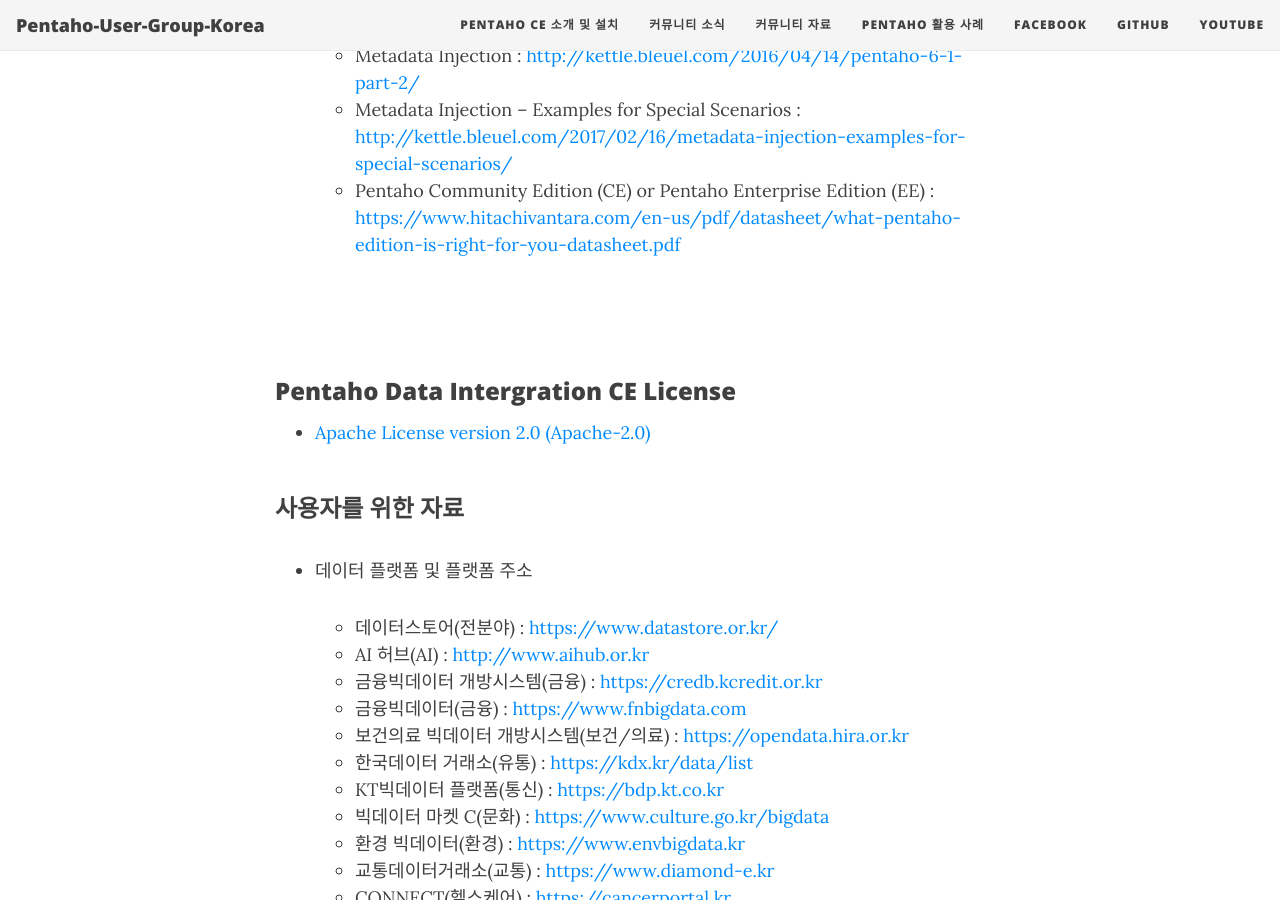
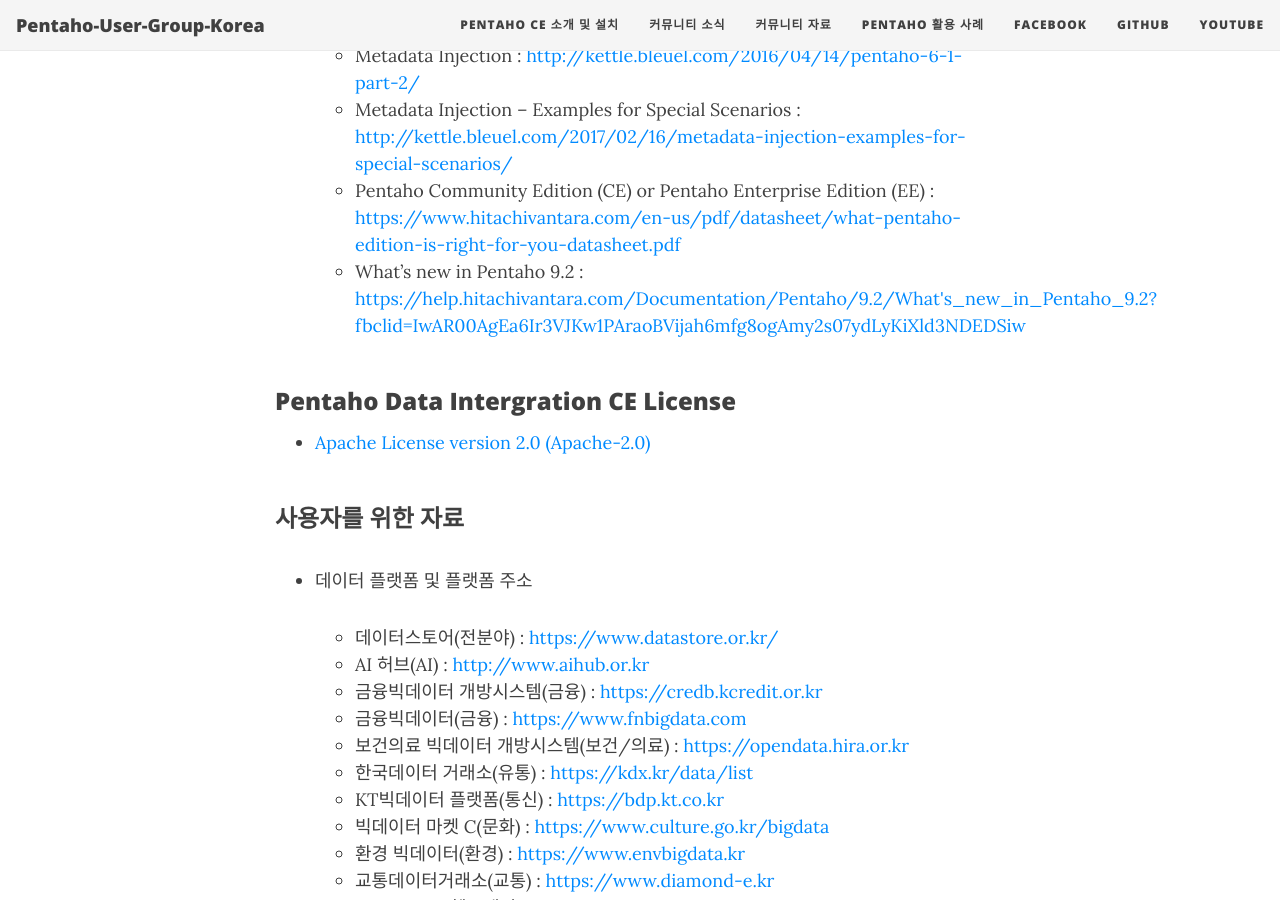
Before and after one commit to Pentaho-User-Group-Korea/Pentaho-User-Group-Korea.github.io, a Jekyll site: the page built from reference.md, in a window 1280 px wide and 900 px high, scrolled down 1954 px. Built offline with Jekyll 4.4.1, drawn with Linux system fonts in a browser that asks for light colours; nearby versions of some CDN libraries.

Commit message:
Update reference.md

```diff
--- a/reference.md
+++ b/reference.md
@@ -26,6 +26,7 @@ title: 커뮤니티 자료
 
 * [Pentaho CE 9.1 Download](https://sourceforge.net/projects/pentaho/files/Pentaho%209.1/)
 * [Pentaho CE 9.2 Download](https://sourceforge.net/projects/pentaho/files/Pentaho-9.2/)
+<br/>
 
 * 유용한 문서 및 저장소
   * Pentaho Coding Standards : <https://github.com/pentaho/pentaho-coding-standards>
@@ -51,7 +52,7 @@ title: 커뮤니티 자료
   * Metadata Injection : <http://kettle.bleuel.com/2016/04/14/pentaho-6-1-part-2/>
   * Metadata Injection – Examples for Special Scenarios : <http://kettle.bleuel.com/2017/02/16/metadata-injection-examples-for-special-scenarios/>
   * Pentaho Community Edition (CE) or Pentaho Enterprise Edition (EE) : <https://www.hitachivantara.com/en-us/pdf/datasheet/what-pentaho-edition-is-right-for-you-datasheet.pdf>
-
+  * What's new in Pentaho 9.2 : <https://help.hitachivantara.com/Documentation/Pentaho/9.2/What's_new_in_Pentaho_9.2?fbclid=IwAR00AgEa6Ir3VJKw1PAraoBVijah6mfg8ogAmy2s07ydLyKiXld3NDEDSiw>
 <br/>
 <br/>
 
```
